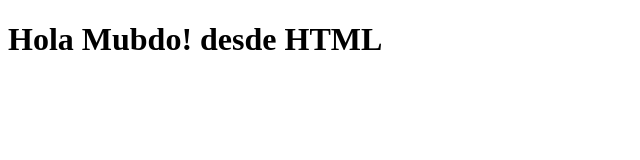
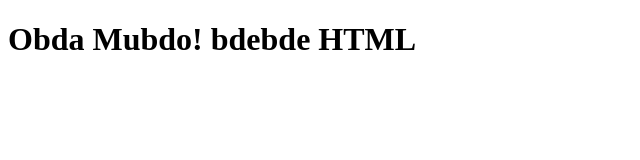
Before and after one commit to KachukP/P221N3T10C01V, a plain HTML site: page public/index.html in a window 1280 px wide. Shown: the whole page, without its empty margins (0-640 px from the left). Drawn offline with Linux system fonts and the light colour scheme.

Commit message:
2° Update(P221): Cambio=index.html

```diff
--- a/public/index.html
+++ b/public/index.html
@@ -7,7 +7,7 @@
         <script src="./index.js"></script>
     </head>
     <body>
-        <h1>Hola Mubdo! desde HTML</h1>
+        <h1>Obda Mubdo! bdebde HTML</h1>
 
     </body>
 </html>
```
